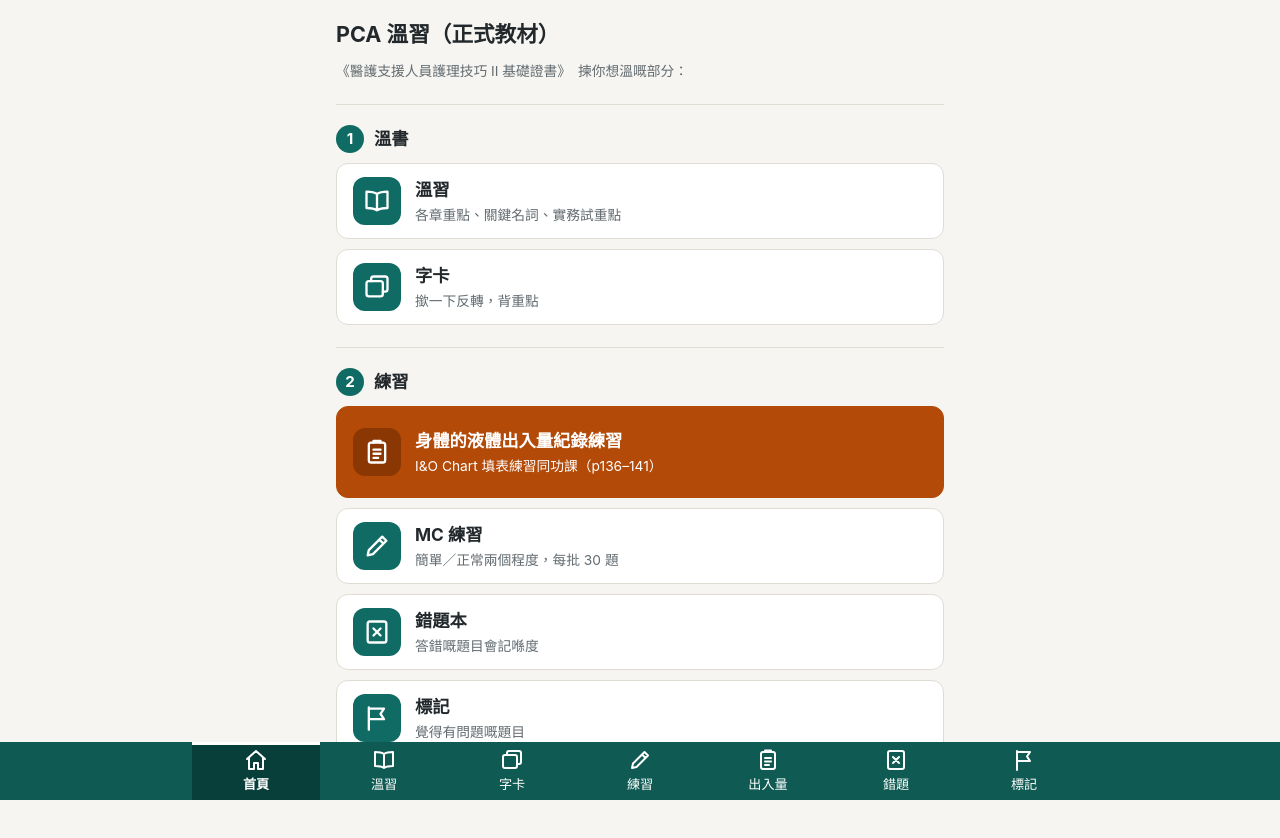
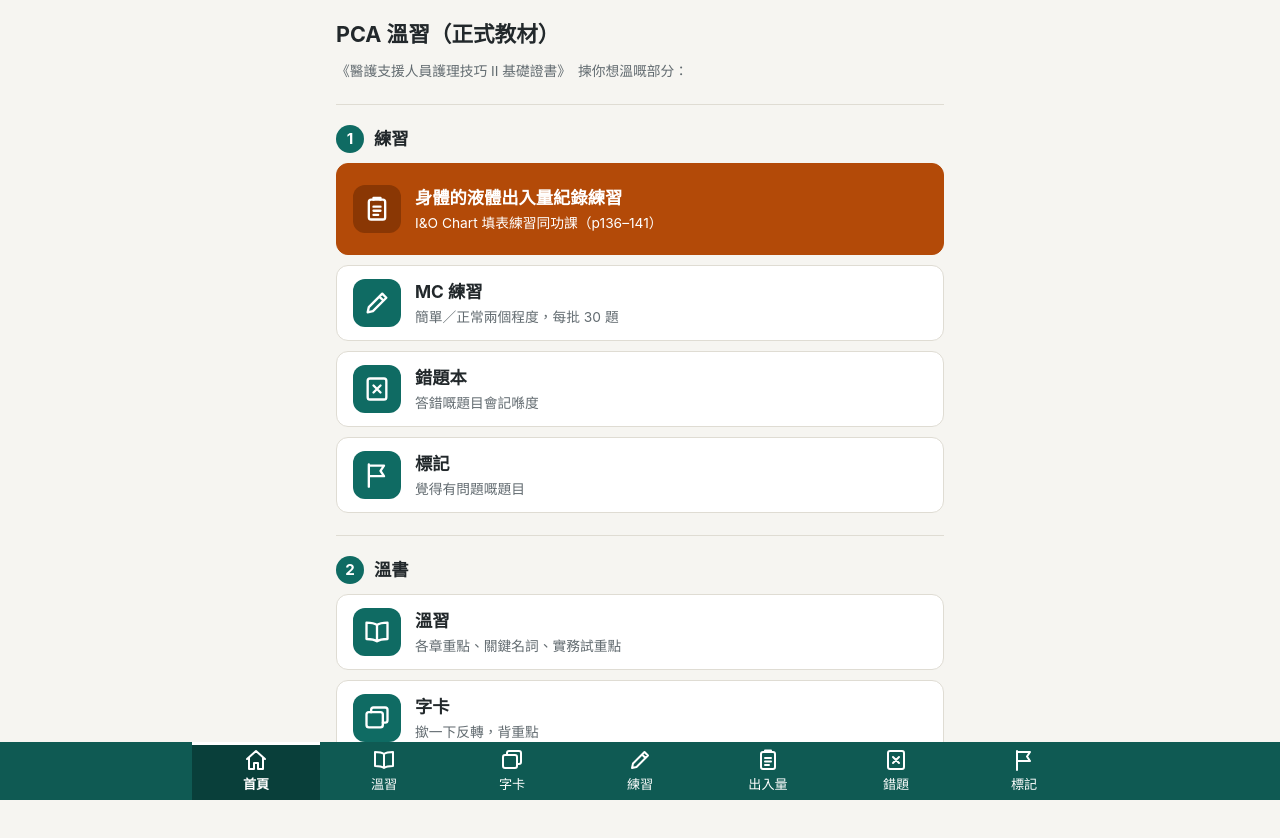
Before and after one commit to jokeryung/pca-formal, a plain HTML site: page index.html in a window 1280 px wide. Drawn offline with Linux system fonts and the light colour scheme.

Commit message:
首頁練習放上面
Co-Authored-By: Claude Opus 5.5 <noreply@anthropic.com>
Claude-Session: https://claude.ai/code/session_01CaQD21jdv5S9VkJuyAgQFe

```diff
--- a/index.html
+++ b/index.html
@@ -213,7 +213,7 @@ document.addEventListener('click',async e=>{const b=e.target.closest('button');i
 function vHome(){
  const w=Object.keys(S.wrong).filter(i=>byId[i]).length,f=Object.keys(S.flags).filter(i=>byId[i]).length;
  const T=[['form','身體的液體出入量紀錄練習','I&O Chart 填表練習同功課（p136–141）'],['study','溫習','各章重點、關鍵名詞、實務試重點'],['cards','字卡','撳一下反轉，背重點'],['quiz','MC 練習','簡單／正常兩個程度，每批 30 題'],['wrong','錯題本',w?`有 ${w} 題要重做`:'答錯嘅題目會記喺度'],['flags','標記',f?`有 ${f} 題有問題`:'覺得有問題嘅題目']];
- app.innerHTML=`<h1>PCA 溫習（正式教材）</h1><p class="mute sm">《醫護支援人員護理技巧 II 基礎證書》　揀你想溫嘅部分：</p>${[['溫書',['study','cards']],['練習',['form','quiz','wrong','flags']]].map((g,i)=>`<section class="iosec"><div class="iohd"><span class="ionum">${i+1}</span><h2>${g[0]}</h2></div><div class="home" style="margin-top:10px">${g[1].map(k=>T.find(t=>t[0]===k)).map(t=>`<button data-tab="${t[0]}" class="${t[0]==='form'?'hot':''}"><b aria-hidden="true">${ic(t[0])}</b><span><strong>${t[1]}</strong><small>${t[2]}</small></span></button>`).join('')}</div></section>`).join('')}`}
+ app.innerHTML=`<h1>PCA 溫習（正式教材）</h1><p class="mute sm">《醫護支援人員護理技巧 II 基礎證書》　揀你想溫嘅部分：</p>${[['練習',['form','quiz','wrong','flags']],['溫書',['study','cards']]].map((g,i)=>`<section class="iosec"><div class="iohd"><span class="ionum">${i+1}</span><h2>${g[0]}</h2></div><div class="home" style="margin-top:10px">${g[1].map(k=>T.find(t=>t[0]===k)).map(t=>`<button data-tab="${t[0]}" class="${t[0]==='form'?'hot':''}"><b aria-hidden="true">${ic(t[0])}</b><span><strong>${t[1]}</strong><small>${t[2]}</small></span></button>`).join('')}</div></section>`).join('')}`}
 
 /* ===== 填表練習 ===== */
 const rnd=a=>a[Math.random()*a.length|0];
```
